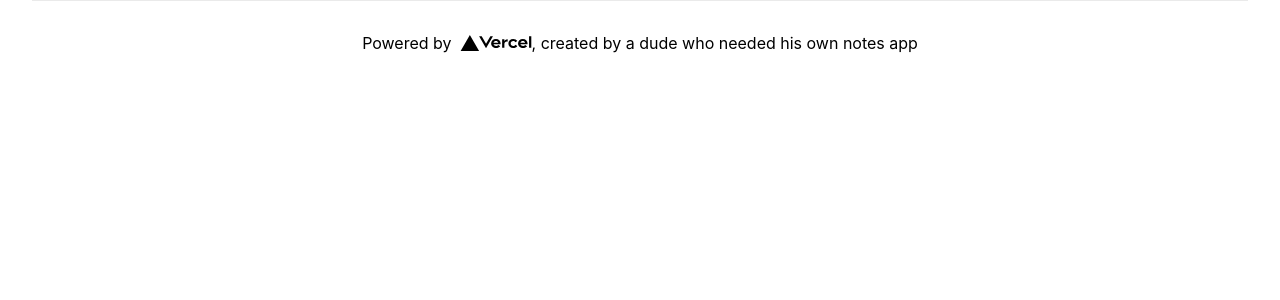
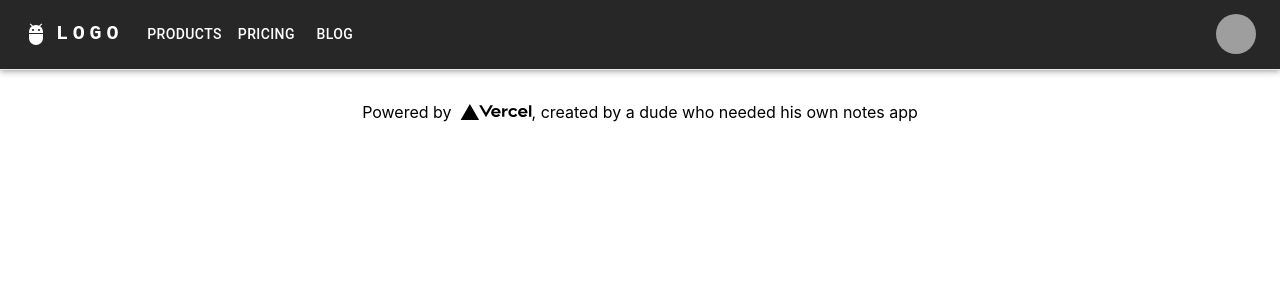
Before and after one commit to ZachSelindh/never-not-writing, a Next.js app: page / in a window 1280 px wide. Shown: the top 300 px of the page. Built offline with nearby package versions, Linux system fonts and the light colour scheme; grey boxes are pictures that could not be loaded.

Commit message:
+'d generic header and MUI theme

```diff
--- /dev/null
+++ b/components/layout/Header.tsx
@@ -0,0 +1,163 @@
+import * as React from 'react';
+import AppBar from '@mui/material/AppBar';
+import Box from '@mui/material/Box';
+import Toolbar from '@mui/material/Toolbar';
+import IconButton from '@mui/material/IconButton';
+import Typography from '@mui/material/Typography';
+import Menu from '@mui/material/Menu';
+import MenuIcon from '@mui/icons-material/Menu';
+import Container from '@mui/material/Container';
+import Avatar from '@mui/material/Avatar';
+import Button from '@mui/material/Button';
+import Tooltip from '@mui/material/Tooltip';
+import MenuItem from '@mui/material/MenuItem';
+import AdbIcon from '@mui/icons-material/Adb';
+
+const pages = ['Products', 'Pricing', 'Blog'];
+const settings = ['Profile', 'Account', 'Dashboard', 'Logout'];
+
+const Header = () => {
+    const [anchorElNav, setAnchorElNav] = React.useState<null | HTMLElement>(null);
+    const [anchorElUser, setAnchorElUser] = React.useState<null | HTMLElement>(null);
+
+    const handleOpenNavMenu = (event: React.MouseEvent<HTMLElement>) => {
+        setAnchorElNav(event.currentTarget);
+    };
+    const handleOpenUserMenu = (event: React.MouseEvent<HTMLElement>) => {
+        setAnchorElUser(event.currentTarget);
+    };
+
+    const handleCloseNavMenu = () => {
+        setAnchorElNav(null);
+    };
+
+    const handleCloseUserMenu = () => {
+        setAnchorElUser(null);
+    };
+
+    return (
+        <AppBar position="static">
+            <Container maxWidth="xl">
+                <Toolbar disableGutters>
+                    <AdbIcon sx={{ display: { xs: 'none', md: 'flex' }, mr: 1 }} />
+                    <Typography
+                        variant="h6"
+                        noWrap
+                        component="a"
+                        href="/"
+                        sx={{
+                            mr: 2,
+                            display: { xs: 'none', md: 'flex' },
+                            fontFamily: 'monospace',
+                            fontWeight: 700,
+                            letterSpacing: '.3rem',
+                            color: 'inherit',
+                            textDecoration: 'none',
+                        }}
+                    >
+                        LOGO
+                    </Typography>
+
+                    <Box sx={{ flexGrow: 1, display: { xs: 'flex', md: 'none' } }}>
+                        <IconButton
+                            size="large"
+                            aria-label="account of current user"
+                            aria-controls="menu-appbar"
+                            aria-haspopup="true"
+                            onClick={handleOpenNavMenu}
+                            color="inherit"
+                        >
+                            <MenuIcon />
+                        </IconButton>
+                        <Menu
+                            id="menu-appbar"
+                            anchorEl={anchorElNav}
+                            anchorOrigin={{
+                                vertical: 'bottom',
+                                horizontal: 'left',
+                            }}
+                            keepMounted
+                            transformOrigin={{
+                                vertical: 'top',
+                                horizontal: 'left',
+                            }}
+                            open={Boolean(anchorElNav)}
+                            onClose={handleCloseNavMenu}
+                            sx={{
+                                display: { xs: 'block', md: 'none' },
+                            }}
+                        >
+                            {pages.map(page => (
+                                <MenuItem key={page} onClick={handleCloseNavMenu}>
+                                    <Typography textAlign="center">{page}</Typography>
+                                </MenuItem>
+                            ))}
+                        </Menu>
+                    </Box>
+                    <AdbIcon sx={{ display: { xs: 'flex', md: 'none' }, mr: 1 }} />
+                    <Typography
+                        variant="h5"
+                        noWrap
+                        component="a"
+                        href=""
+                        sx={{
+                            mr: 2,
+                            display: { xs: 'flex', md: 'none' },
+                            flexGrow: 1,
+                            fontFamily: 'monospace',
+                            fontWeight: 700,
+                            letterSpacing: '.3rem',
+                            color: 'inherit',
+                            textDecoration: 'none',
+                        }}
+                    >
+                        LOGO
+                    </Typography>
+                    <Box sx={{ flexGrow: 1, display: { xs: 'none', md: 'flex' } }}>
+                        {pages.map(page => (
+                            <Button
+                                key={page}
+                                onClick={handleCloseNavMenu}
+                                sx={{ my: 2, color: 'white', display: 'block' }}
+                            >
+                                {page}
+                            </Button>
+                        ))}
+                    </Box>
+
+                    <Box sx={{ flexGrow: 0 }}>
+                        <Tooltip title="Open settings">
+                            <IconButton onClick={handleOpenUserMenu} sx={{ p: 0 }}>
+                                <Avatar alt="Remy Sharp" src="/static/images/avatar/2.jpg" />
+                            </IconButton>
+                        </Tooltip>
+                        <Menu
+                            sx={{ mt: '45px' }}
+                            id="menu-appbar"
+                            anchorEl={anchorElUser}
+                            anchorOrigin={{
+                                vertical: 'top',
+                                horizontal: 'right',
+                            }}
+                            keepMounted
+                            transformOrigin={{
+                                vertical: 'top',
+                                horizontal: 'right',
+                            }}
+                            open={Boolean(anchorElUser)}
+                            onClose={handleCloseUserMenu}
+                        >
+                            {settings.map(setting => (
+                                <MenuItem key={setting} onClick={handleCloseUserMenu}>
+                                    <Typography textAlign="center">{setting}</Typography>
+                                </MenuItem>
+                            ))}
+                        </Menu>
+                    </Box>
+                </Toolbar>
+            </Container>
+        </AppBar>
+    );
+};
+
+export default Header;
--- a/components/layout/index.ts
+++ /dev/null
@@ -1,3 +0,0 @@
-import Footer from "./Footer";
-
-export { Footer }
--- /dev/null
+++ b/components/layout/index.tsx
@@ -0,0 +1,15 @@
+import React, { Fragment, FC } from 'react';
+import Header from './Header';
+import Footer from './Footer';
+
+const Layout: FC<{ children: React.ReactElement }> = ({ children }) => {
+    return (
+        <Fragment>
+            <Header />
+            {children}
+            <Footer />
+        </Fragment>
+    );
+};
+
+export default Layout;
--- a/pages/index.tsx
+++ b/pages/index.tsx
@@ -1,18 +1,31 @@
 import React from 'react';
 import Head from 'next/head';
+import { ThemeProvider, createTheme } from '@mui/material/styles';
+
 import styles from '../styles/Home.module.css';
+import Layout from '../components/Layout';
 
-import { Footer } from '../components/layout';
+const darkTheme = createTheme({
+    palette: {
+        mode: 'dark',
+    },
+});
 
 export default function Home() {
     return (
+        <ThemeProvider theme={darkTheme}>
+            <Layout>
                 <div className={styles.container}>
                     <Head>
                         <title>Never Not Writing</title>
-                <meta name="description" content="A notes app alternative because the elephant one is acting weird" />
+                        <meta
+                            name="description"
+                            content="A notes app alternative because the elephant one is acting weird"
+                        />
                         <link rel="icon" href="/favicon.ico" />
                     </Head>
-            <Footer />
                 </div>
+            </Layout>
+        </ThemeProvider>
     );
 }
```
Lines whose indentation alone changed are shown as unchanged.
